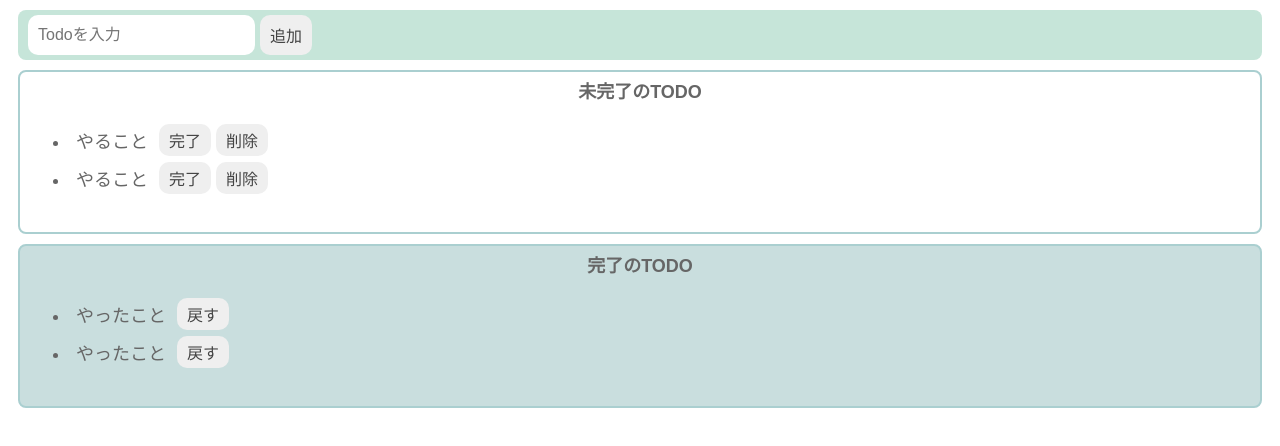
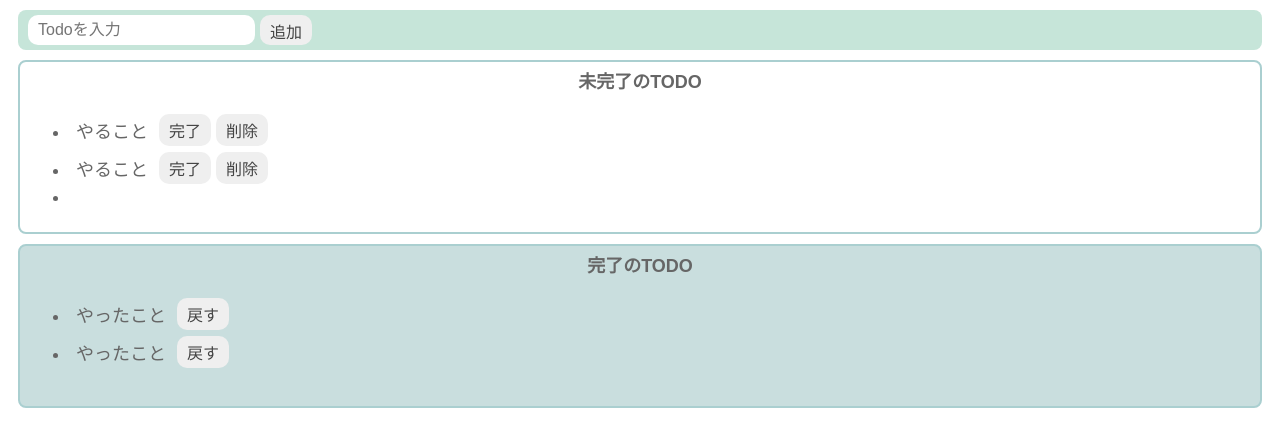
Before and after one commit to TsuneoHakoyama/Todo_js, a website built with Vite: page index.html in a window 1280 px wide. Both pictures are taken after a click on the button "追加". Built offline with nearby package versions, Linux system fonts and the light colour scheme.

Commit message:
[ref#003] Implementation: Add new title to incomplete-list

```diff
--- a/index.html
+++ b/index.html
@@ -7,12 +7,12 @@
   </head>
   <body>
     <div class="input-area">
-      <input type="text" placeholder="Todoを入力" class="input-form">
-      <button class="button">追加</button>
+      <input id="add-text" type="text" placeholder="Todoを入力" class="input-form">
+      <button id="add-button" class="button">追加</button>
     </div>
     <div class="incomplete-area">
       <p class="title">未完了のTODO</p>
-      <ul>
+      <ul id="incomplete-list">
         <li>
         <div class="todo-item">
             <p class="todo-title">やること</p>
--- a/src/main.js
+++ b/src/main.js
@@ -1 +1,20 @@
 import './style.css'
+
+const onClickAdd = () => {
+    const inputText = document.getElementById("add-text").value;
+    document.getElementById("add-text").value = "";
+
+    const li = document.createElement("li");
+    const div = document.createElement("div");
+    div.className = "todo-item";
+    const p = document.createElement("p");
+    p.className = "todo-title";
+    p.innerText = inputText;
+
+    div.appendChild(p);
+    li.appendChild(div);
+
+    document.getElementById("incomplete-list").appendChild(li);
+};
+
+document.getElementById("add-button").addEventListener("click", onClickAdd);
--- a/src/style.css
+++ b/src/style.css
@@ -35,7 +35,7 @@ body {
 }
 
 .input-area {
-  height: 40px;
+  height: 30px;
   display: flex;
   margin: 10px;
   padding: 5px 10px;
```
